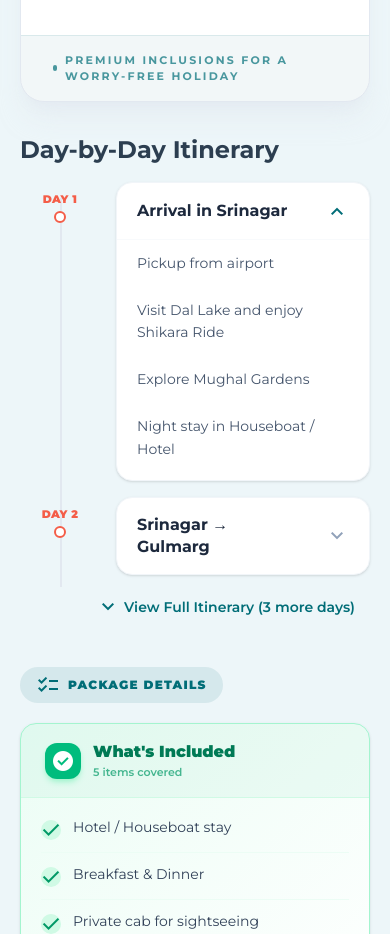
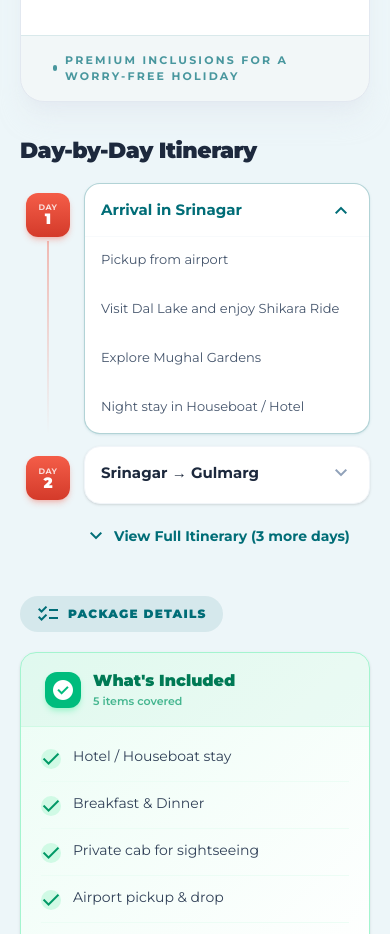
Before and after one commit to rammimankotia-prog/Beautiful-India, a React (Vite) app: page /tours/detail in a window 390 px wide. Shown: the part 2120-3054 px from the top of the page. Built offline with nearby package versions, Linux system fonts and the light colour scheme.

Commit message:
Fix: Mobile itinerary layout - compact day badge, full-width cards, better colors and readability

```diff
--- a/src/pages/TourDetailView.jsx
+++ b/src/pages/TourDetailView.jsx
@@ -38,41 +38,56 @@ const ItineraryDayCard = ({ item, defaultOpen, renderRichText }) => {
   const tags = Array.isArray(item.tags) ? item.tags : (item.tags ? String(item.tags).split(',').map(t => t.trim()).filter(Boolean) : []);
   const services = Array.isArray(item.services) ? item.services : [];
   return (
-    <div className="flex gap-0 pb-4">
-      <div className="flex flex-col items-center shrink-0 w-20 pt-3 z-10">
-        <span className="text-[11px] font-black text-[#f45d48] uppercase tracking-wide leading-none">Day {item.day}</span>
-        <div className="w-3 h-3 bg-white dark:bg-slate-900 border-2 border-[#f45d48] rounded-full mt-1.5 shrink-0" />
+    <div className="flex gap-0 pb-3">
+      {/* Day column — compact for mobile */}
+      <div className="flex flex-col items-center shrink-0 w-14 pt-2.5 z-10">
+        <span className="inline-flex items-center justify-center w-11 h-11 rounded-xl bg-gradient-to-b from-[#f45d48] to-[#d43a2a] text-white shadow-md shadow-[#f45d48]/30">
+          <span className="flex flex-col items-center leading-none">
+            <span className="text-[8px] font-bold uppercase tracking-wider opacity-80">Day</span>
+            <span className="text-[15px] font-black">{item.day}</span>
+          </span>
+        </span>
+        <div className="w-0.5 flex-1 bg-gradient-to-b from-[#f45d48]/40 to-transparent mt-1" />
       </div>
-      <div className="flex-1 ml-4 bg-white dark:bg-slate-900 rounded-2xl border border-slate-100 dark:border-slate-800 shadow-sm hover:shadow-md transition-shadow overflow-hidden">
-        <button type="button" onClick={() => setOpen(o => !o)} className="w-full flex items-center justify-between px-5 py-4 text-left group">
+      {/* Card */}
+      <div className={`flex-1 ml-2 bg-white dark:bg-slate-900 rounded-2xl border shadow-sm hover:shadow-md transition-all duration-300 overflow-hidden ${
+        open
+          ? 'border-primary/30 dark:border-primary/20 shadow-primary/10'
+          : 'border-slate-100 dark:border-slate-800'
+      }`}>
+        <button type="button" onClick={() => setOpen(o => !o)} className="w-full flex items-center justify-between px-4 py-3.5 text-left group">
           <div className="flex flex-col gap-1.5 flex-1 min-w-0">
-            <h4 className="text-base font-bold text-slate-800 dark:text-slate-100 leading-snug group-hover:text-primary transition-colors pr-2">{item.title}</h4>
+            <h4 className={`text-[15px] font-bold leading-snug transition-colors pr-2 ${
+              open ? 'text-primary' : 'text-slate-800 dark:text-slate-100 group-hover:text-primary'
+            }`}>{item.title}</h4>
             {tags.length > 0 && (
-              <div className="flex flex-wrap gap-1.5">
+              <div className="flex flex-wrap gap-1">
                 {tags.map((tag, tidx) => (
-                  <span key={tidx} className="inline-flex items-center px-2.5 py-0.5 rounded-full border border-slate-200 dark:border-slate-700 text-[11px] font-medium text-slate-500 dark:text-slate-400 bg-slate-50 dark:bg-slate-800/80">{tag}</span>
+                  <span key={tidx} className="inline-flex items-center px-2 py-0.5 rounded-full bg-slate-100 dark:bg-slate-800 text-[10px] font-semibold text-slate-500 dark:text-slate-400">{tag}</span>
                 ))}
               </div>
             )}
           </div>
-          <span className={`material-symbols-outlined text-xl shrink-0 ml-3 transition-transform duration-300 ${open ? 'rotate-180 text-primary' : 'text-slate-400'}`}>expand_more</span>
+          <span className={`material-symbols-outlined text-lg shrink-0 ml-2 transition-all duration-300 ${
+            open ? 'rotate-180 text-primary' : 'text-slate-400'
+          }`}>expand_more</span>
         </button>
         {open && (
-          <div className="px-5 pb-5 border-t border-slate-50 dark:border-slate-800 pt-3">
+          <div className="px-4 pb-4 border-t border-slate-50 dark:border-slate-800 pt-3">
             {services.length > 0 && (
-              <div className="flex flex-wrap gap-5 pb-3 mb-3 border-b border-dashed border-slate-100 dark:border-slate-700">
+              <div className="flex flex-wrap gap-x-4 gap-y-2 pb-3 mb-3 border-b border-dashed border-slate-100 dark:border-slate-700">
                 {services.map((svc, sidx) => {
                   const def = SERVICE_ICONS[svc] || { icon: 'check_circle', label: svc, color: 'text-slate-500' };
                   return (
                     <div key={sidx} className="flex flex-col items-center gap-0.5">
-                      <span className={`material-symbols-outlined text-[26px] ${def.color}`} style={{fontVariationSettings:"'FILL' 0, 'wght' 300"}}>{def.icon}</span>
-                      <span className="text-[10px] text-slate-500 dark:text-slate-400 font-semibold uppercase tracking-wide">{def.label}</span>
+                      <span className={`material-symbols-outlined text-2xl ${def.color}`} style={{fontVariationSettings:"'FILL' 0, 'wght' 300"}}>{def.icon}</span>
+                      <span className="text-[9px] text-slate-500 dark:text-slate-400 font-bold uppercase tracking-wide">{def.label}</span>
                     </div>
                   );
                 })}
               </div>
             )}
-            <div className="text-slate-600 dark:text-slate-300 text-sm leading-relaxed">
+            <div className="text-slate-600 dark:text-slate-300 text-[13px] leading-relaxed space-y-1">
               {renderRichText(item.description)}
             </div>
           </div>
@@ -839,9 +854,11 @@ const TourDetailView = () => {
                     )}
                   </div>
 
-                  {/* Itinerary — TravelTriangle Style */}
-                  <div id="itinerary" className="flex flex-col gap-4 mt-4">
-                    <h3 className="text-2xl font-bold text-text-primary-light dark:text-text-primary-dark">Day-by-Day Itinerary</h3>
+                  {/* Itinerary — Mobile-First */}
+                  <div id="itinerary" className="flex flex-col gap-3 mt-4">
+                    <div className="flex items-center gap-3 mb-1">
+                      <h3 className="text-[22px] font-black text-slate-800 dark:text-slate-100 tracking-tight">Day-by-Day Itinerary</h3>
+                    </div>
                     {(() => {
                       const itinerary = tour?.itinerary && tour.itinerary.length > 0
                         ? tour.itinerary
@@ -853,17 +870,19 @@ const TourDetailView = () => {
                       const hiddenCount = itinerary.length - 2;
 
                       return (
-                        <div className="relative">
-                          <div className="absolute left-10 top-4 bottom-8 w-0.5 bg-slate-200 dark:bg-slate-700" />
+                        <div className="flex flex-col gap-0">
                           {visibleDays.map((item, idx) => (
                             <ItineraryDayCard key={item?.day || idx} item={item} defaultOpen={idx === 0} renderRichText={renderRichText} />
                           ))}
                           {itinerary.length > 2 && (
-                            <button onClick={() => setItineraryExpanded(!itineraryExpanded)} className="ml-[76px] text-primary font-semibold hover:underline flex items-center gap-1 mt-1 transition-all text-sm">
-                              {itineraryExpanded
-                                ? <><span className="material-symbols-outlined text-sm">expand_less</span> Show Less</>
-                                : <><span className="material-symbols-outlined text-sm">expand_more</span> View Full Itinerary ({hiddenCount} more days)</>
-                              }
+                            <button
+                              onClick={() => setItineraryExpanded(!itineraryExpanded)}
+                              className="ml-16 flex items-center gap-1.5 mt-2 text-primary font-bold text-sm hover:underline transition-all"
+                            >
+                              <span className="material-symbols-outlined text-[18px]">
+                                {itineraryExpanded ? 'expand_less' : 'expand_more'}
+                              </span>
+                              {itineraryExpanded ? 'Show Less' : `View Full Itinerary (${hiddenCount} more days)`}
                             </button>
                           )}
                         </div>
```
